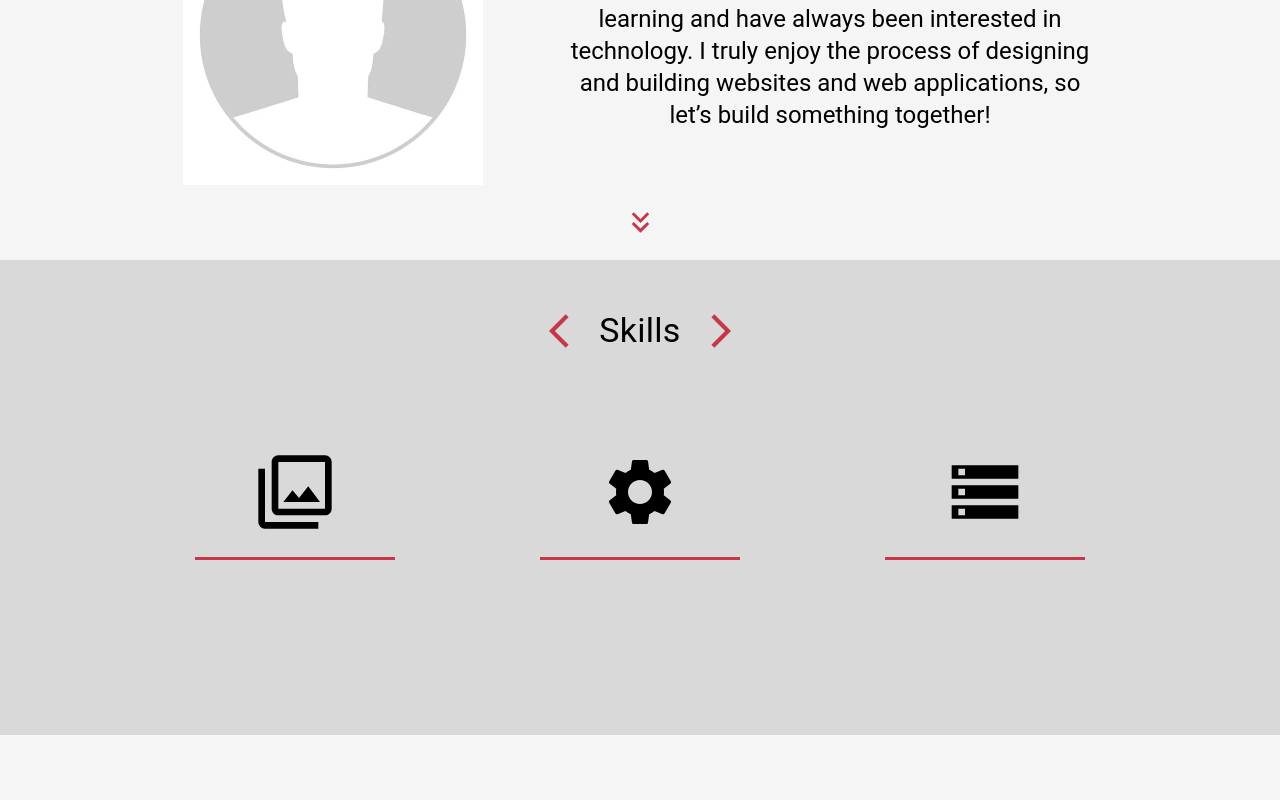
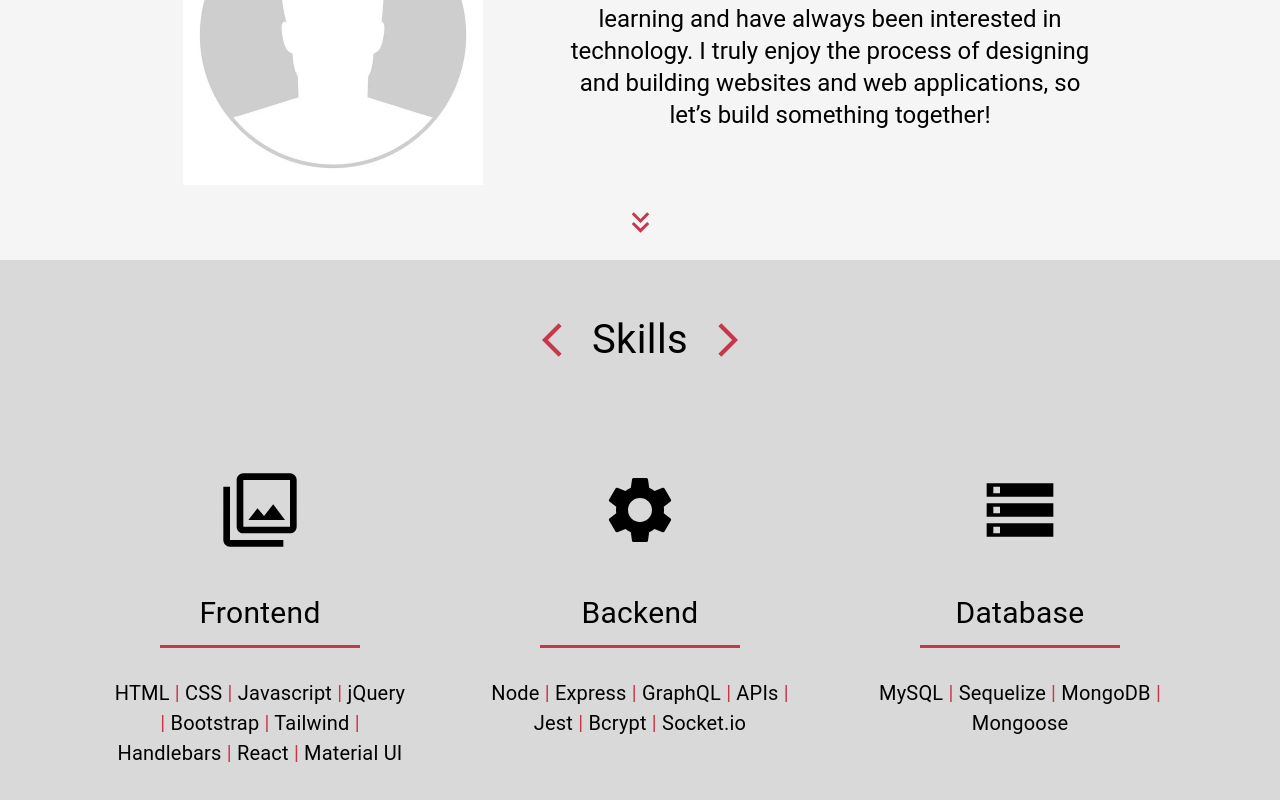
Before and after one commit to monysary/main-developer-portoflio, a React (Create React App) app: page / in a window 1280 px wide. Shown: the part 512-1312 px from the top of the page. Before the commit the page ends 1247 px from the top, so only its background shows below. Built offline with nearby package versions, Linux system fonts and the light colour scheme.

Commit message:
added more content and styling to skills section

```diff
--- a/src/components/Skills.js
+++ b/src/components/Skills.js
@@ -10,26 +10,38 @@ function Skills() {
         <Box sx={{ backgroundColor: '#D9D9D9', padding: '50px' }}>
             <Grid container justifyContent='center' alignItems='center'>
                 <ArrowBackIosNewIcon sx={{ color: '#C83649', fontSize: '40px' }} />
-                <Typography variant="h4" component='h3' marginX='20px'>Skills</Typography>
+                <Typography fontSize='40px' component='h3' marginX='20px' sx={{ '@media (max-width: 600px)': { fontSize: '40px' } }}>Skills</Typography>
                 <ArrowForwardIosIcon sx={{ color: '#C83649', fontSize: '40px' }} />
             </Grid>
-            <Grid container justifyContent='space-evenly' marginY='100px'>
-                <Grid item>
+            <Grid container justifyContent='space-evenly' marginTop='100px' sx={{ '@media (max-width: 1200px)': { marginTop: '0px' } }}>
+                <Grid item  marginX='20px' sx={{ '@media (max-width: 1200px)': { marginTop: '70px' } }}>
                     <Grid container direction='column' alignItems='center'>
                         <FilterIcon sx={{ fontSize: '80px' }} />
-                        <div style={{ height: '3px', width: '200px', backgroundColor: '#C83649', margin: '25px auto' }}></div>
+                        <Typography fontSize='30px' component='h3' marginTop='40px' sx={{ '@media (max-width: 900px)': { fontSize: '30px', marginTop: '20px' } }}>Frontend</Typography>
+                        <Box sx={{ height: '3px', width: '200px', backgroundColor: '#C83649', margin: '10px auto 30px', '@media (max-width: 600px)': { margin: '10px auto 10px' } }}></Box>
+                        <Typography fontSize='20px' component='p' textAlign='center' width='300px' sx={{ '@media (max-width: 600px)': { width: '90%', fontSize: '20px' } }}>
+                            HTML <span style={{ color: "#C83649" }}>|</span> CSS <span style={{ color: "#C83649" }}>|</span> Javascript <span style={{ color: "#C83649" }}>|</span> jQuery <span style={{ color: "#C83649" }}>|</span> Bootstrap <span style={{ color: "#C83649" }}>|</span> Tailwind <span style={{ color: "#C83649" }}>|</span> Handlebars <span style={{ color: "#C83649" }}>|</span> React <span style={{ color: "#C83649" }}>|</span> Material UI
+                        </Typography>
                     </Grid>
                 </Grid>
-                <Grid item>
+                <Grid item  marginX='20px' sx={{ '@media (max-width: 1200px)': { marginTop: '70px' } }}>
                     <Grid container direction='column' alignItems='center'>
                         <SettingsIcon sx={{ fontSize: '80px' }} />
-                        <div style={{ height: '3px', width: '200px', backgroundColor: '#C83649', margin: '25px auto' }}></div>
+                        <Typography fontSize='30px' component='h3' marginTop='40px' sx={{ '@media (max-width: 900px)': { fontSize: '30px', marginTop: '20px' } }}>Backend</Typography>
+                        <Box sx={{ height: '3px', width: '200px', backgroundColor: '#C83649', margin: '10px auto 30px', '@media (max-width: 600px)': { margin: '10px auto 10px' } }}></Box>
+                        <Typography fontSize='20px' component='p' textAlign='center' width='300px' sx={{ '@media (max-width: 600px)': { width: '90%', fontSize: '20px' } }}>
+                            Node <span style={{ color: "#C83649" }}>|</span> Express <span style={{ color: "#C83649" }}>|</span> GraphQL <span style={{ color: "#C83649" }}>|</span> APIs <span style={{ color: "#C83649" }}>|</span> Jest <span style={{ color: "#C83649" }}>|</span> Bcrypt <span style={{ color: "#C83649" }}>|</span> Socket.io
+                        </Typography>
                     </Grid>
                 </Grid>
-                <Grid item>
+                <Grid item  marginX='20px' sx={{ '@media (max-width: 1200px)': { marginTop: '70px' } }}>
                     <Grid container direction='column' alignItems='center'>
                         <StorageIcon sx={{ fontSize: '80px' }} />
-                        <div style={{ height: '3px', width: '200px', backgroundColor: '#C83649', margin: '25px auto' }}></div>
+                        <Typography fontSize='30px' component='h3' marginTop='40px' sx={{ '@media (max-width: 900px)': { fontSize: '30px', marginTop: '20px' } }}>Database</Typography>
+                        <Box sx={{ height: '3px', width: '200px', backgroundColor: '#C83649', margin: '10px auto 30px', '@media (max-width: 600px)': { margin: '10px auto 10px' } }}></Box>
+                        <Typography fontSize='20px' component='p' textAlign='center' width='300px' sx={{ '@media (max-width: 600px)': { width: '90%', fontSize: '20px' } }}>
+                            MySQL <span style={{ color: "#C83649" }}>|</span> Sequelize <span style={{ color: "#C83649" }}>|</span> MongoDB <span style={{ color: "#C83649" }}>|</span> Mongoose
+                        </Typography>
                     </Grid>
                 </Grid>
             </Grid>
```
